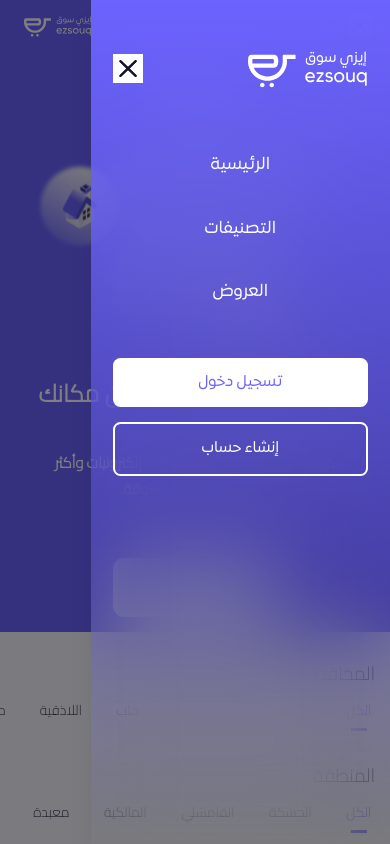
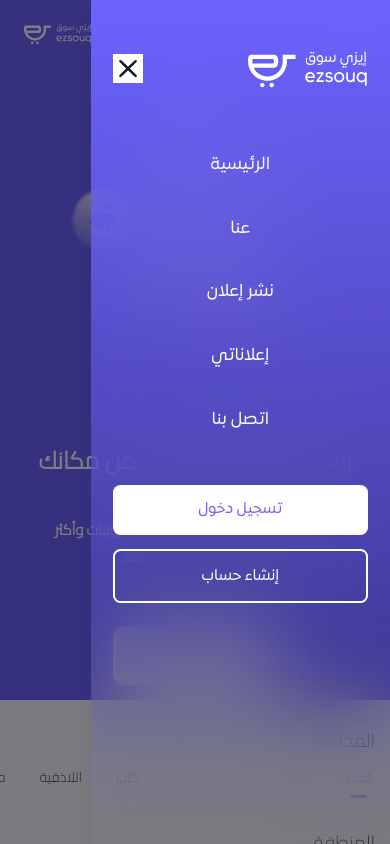
Before and after one commit to AhmadMostafaHamdo/ezsouq, a React (Vite) app: page / in a window 390 px wide. Both pictures are taken after a click on the button 360 px from the left and 26 px from the top of the page. Shown: the top 844 px of the page. Built offline with nearby package versions, Linux system fonts and the light colour scheme.

Commit message:
responsive for mobile

```diff
--- a/src/components/common/Header.jsx
+++ b/src/components/common/Header.jsx
@@ -3,8 +3,38 @@ import { Link } from "react-router-dom";
 import logo from "../../assets/images/logoWithTitleWhite.svg";
 import menuIcon from "../../assets/images/menu.svg";
 import searchIcon from "../../assets/images/search.svg";
-import close from "../../assets/images/close.png";
+import closeIcon from "../../assets/images/close.png";
 import SearchInput from "./SearchInput";
+import { ulLinks } from "../../data/filterData";
+
+const AuthLinks = ({ isMobile = false }) => (
+  <div
+    className={`flex ${
+      isMobile ? "flex-col space-y-4" : "items-center space-x-reverse space-x-4"
+    }`}
+  >
+    <Link
+      to="/login"
+      className={`px-6 py-3 rounded-lg font-medium text-center ${
+        isMobile
+          ? "bg-white hover:bg-gray-100 text-primary"
+          : "bg-secondary hover:bg-secondary-dark text-primary text-nowrap"
+      }`}
+    >
+      تسجيل دخول
+    </Link>
+    <Link
+      to="/register"
+      className={`px-6 py-3 rounded-lg font-medium text-nowrap text-center ${
+        isMobile
+          ? "text-white border-2 border-white"
+          : "text-white hover:text-secondary"
+      }`}
+    >
+      إنشاء حساب
+    </Link>
+  </div>
+);
 
 const Header = () => {
   const [isSidebarOpen, setIsSidebarOpen] = useState(false);
@@ -14,98 +44,97 @@ const Header = () => {
   const toggleSearch = () => setIsSearchVisible(!isSearchVisible);
 
   return (
-    <header className="bg-primary text-white  md:px-12 lg:px-20 md:py-6 shadow-md">
-      <div className="flex items-center justify-between container">
+    <header className="bg-primary text-white shadow-md py-2 md:px-12 lg:px-20 md:py-6">
+      <div className="container flex items-center justify-between">
+        {/* Mobile Menu Button */}
         <button
           onClick={toggleSidebar}
-          className="md:hidden w-8 h-8 flex items-center justify-center"
+          className="flex items-center justify-center w-8 h-8 md:hidden"
           aria-label="Toggle menu"
         >
           <img
-            src={isSidebarOpen ? close : menuIcon}
+            src={isSidebarOpen ? closeIcon : menuIcon}
             alt={isSidebarOpen ? "Close menu" : "Open menu"}
             className="w-6 h-6"
           />
         </button>
 
-        <div className="flex-center">
+        {/* Mobile Search Button */}
+        <div className="flex-center md:hidden">
           <button
             onClick={toggleSearch}
-            className="md:hidden w-8 h-8 flex items-center justify-center"
+            className="flex items-center justify-center w-8 h-8"
             aria-label="Toggle search"
           >
             <img src={searchIcon} alt="Search" className="w-5 h-5" />
           </button>
         </div>
 
+        {/* Mobile Search Input */}
         {isSearchVisible && (
           <div className="mt-3 md:hidden">
-            <SearchInput mobile />
+            <SearchInput isMobile />
           </div>
         )}
 
-        <div className="flex-1 flex justify-end ml-[-2.1rem] md:flex-none ">
+        {/* Logo */}
+        <div className="flex-1 flex justify-end ml-[-2.1rem] md:flex-none">
           <img
             src={logo}
             alt="Logo"
-            className="w-40 h-14 md:scale-[1.7] object-contain"
+            className="object-contain w-40 h-14 md:scale-[1.7]"
           />
         </div>
 
+        {/* Desktop Search Input */}
         <div className="hidden md:flex flex-1 mx-8 max-w-xl h-12 bg-main rounded-lg shadow-sm">
           <SearchInput />
         </div>
 
+        {/* Desktop Auth Links */}
         <div className="hidden md:flex items-center justify-start w-[14.75rem] text-sm space-x-reverse space-x-4">
           <AuthLinks />
         </div>
       </div>
 
+      {/* Mobile Sidebar */}
       {isSidebarOpen && (
         <div className="fixed inset-0 z-50 flex">
           <div
             className="fixed inset-0 bg-black bg-opacity-50"
             onClick={toggleSidebar}
+            aria-hidden="true"
           />
-          <div className="relative z-10  backdrop-blur-[38.1px] w-80 h-full bg-gradient-to-b  from-primary to-primary-dark p-6 shadow-xl">
-            <div className="flex justify-between items-center mb-8">
+
+          <div className="relative z-10 w-80 h-full bg-gradient-to-b from-primary to-primary-dark p-6 shadow-xl backdrop-blur-[38.1px]">
+            <div className="flex items-center justify-between mb-8">
               <img src={logo} alt="Logo" className="w-32 h-auto" />
-              <button onClick={toggleSidebar} className="text-white">
-                <img src={close} alt="Close" className="w-8 h-8" />
+              <button
+                onClick={toggleSidebar}
+                className="text-white"
+                aria-label="Close sidebar"
+              >
+                <img src={closeIcon} alt="Close" className="w-8 h-8" />
               </button>
             </div>
 
             <nav className="mt-8">
               <ul className="space-y-6 text-lg">
-                <li className="text-center">
-                  <Link
-                    to="/"
-                    className="block py-2 hover:text-secondary transition-colors"
-                  >
-                    الرئيسية
-                  </Link>
-                </li>
-                <li className="text-center">
-                  <Link
-                    to="/about"
-                    className="block py-2 hover:text-secondary transition-colors"
-                  >
-                    التصنيفات
-                  </Link>
-                </li>
-                <li className="text-center">
-                  <Link
-                    to="/services"
-                    className="block py-2 hover:text-secondary transition-colors"
-                  >
-                    العروض
-                  </Link>
-                </li>
+                {ulLinks.map(({ link, name }) => (
+                  <li className="text-center" key={link}>
+                    <Link
+                      to={link}
+                      className="block py-2 transition-colors hover:text-secondary"
+                    >
+                      {name}
+                    </Link>
+                  </li>
+                ))}
               </ul>
             </nav>
 
             <div className="mt-12">
-              <AuthLinks mobile />
+              <AuthLinks isMobile />
             </div>
           </div>
         </div>
@@ -114,35 +143,4 @@ const Header = () => {
   );
 };
 
-<SearchInput />;
-
-const AuthLinks = ({ mobile = false }) => (
-  <div
-    className={`flex ${
-      mobile ? "flex-col space-y-4" : "items-center space-x-reverse space-x-4"
-    }`}
-  >
-    <Link
-      to="/login"
-      className={`px-6 py-3 rounded-lg font-medium text-center ${
-        mobile
-          ? "bg-white hover:bg-gray-100 text-primary"
-          : "bg-secondary hover:bg-secondary-dark text-primary text-nowrap"
-      }`}
-    >
-      تسجيل دخول
-    </Link>
-    <Link
-      to="/register"
-      className={`px-6 py-3 rounded-lg font-medium text-nowrap text-center ${
-        mobile
-          ? "text-white border-2 border-solid border-white "
-          : "text-white hover:text-secondary"
-      }`}
-    >
-      إنشاء حساب
-    </Link>
-  </div>
-);
-
 export default Header;
--- a/src/components/common/SearchInput.jsx
+++ b/src/components/common/SearchInput.jsx
@@ -28,6 +28,7 @@ const SearchInput = ({ mobile = false }) => {
           placeholder="ابحث هنا..."
         />
         <button
+
           type="submit"
           className="ml-3 mr-2 w-5 h-5 text-gray-500 md:hidden"
         >
--- a/src/components/main/Main.jsx
+++ b/src/components/main/Main.jsx
@@ -1,30 +1,37 @@
 import { Link } from "react-router";
 import Lottie from "lottie-react";
 import animationData from "../../assets/lottifiles/web home animation.json";
-const  Main = () => {
+
+const Main = () => {
   return (
-    <div className="md:h-[636px] w-[100vw]  pb-4 md:px-20 text-white font-sans flex-col-reverse md:flex-row flex   bg-primary">
-      <div className="w-[100vw] md:w-[50vw] flex flex-col items-center md:pr-[4.7rem] container">
-        <h1 className="text-[24px] md:text-[1.5rem] lg:text-[2.25rem]  text-nowrap mt-6 font-[800] md:mt-[161px]">
+    <div className="flex w-screen flex-col-reverse bg-primary pb-4 font-sans text-white md:h-[636px] md:flex-row md:px-20">
+      {/* Text Content Section */}
+      <div className="container flex w-screen flex-col items-center md:w-[50vw] md:pr-0 lg:pr-[4.7rem]">
+        <h1 className="mt-20 text-nowrap text-[24px] font-[800] md:text-[1.5rem] lg:text-[2.25rem]">
           بيع، اشتري، وابدأ تجارتك من مكانك
         </h1>
-        <p className="w-[464px] font-bold text-center mt-[2.3rem] text-[1rem]">
+
+        <p className="mt-[2.3rem] w-[464px] text-center text-[1rem] font-bold">
           كل ما تحتاجه من عقارات، سيارات، إلكترونيات وأكثر <br />
           في منصة سورية موثوقة.
         </p>
+
         <Link
           to=""
-          className="rounded-xl  mt-[55px] bg-white w-[42vw] md:w-[262px] h-[7vh] md:h-[70px] font-bold text-primary block flex-center text-[1rem]"
+          className="mt-[55px] block h-[7vh] w-[42vw] flex-center rounded-xl bg-white text-[1rem] font-bold text-primary md:h-[70px] md:w-[262px]"
         >
           نشر إعلان
         </Link>
       </div>
-      <div className="w-full flex justify-center  md:justify-end items-center">
-        <div className="w-[70%]  transform ml-[-2rem] md:ml-20    md:translate-x-[0px] md:-translate-y-[10vh] scale-[1.3]">
+
+      {/* Animation Section */}
+      <div className="flex w-full items-center justify-center md:justify-end">
+        <div className="ml-[-2rem] w-[70%] transform md:ml-20 md:-translate-x-[2rem] md:-translate-y-[20vh] md:scale-[2.2] lg:-translate-y-[13vh] lg:translate-x-[0px] lg:scale-[1.3]">
           <Lottie animationData={animationData} loop={false} />
         </div>
       </div>
     </div>
   );
 };
+
 export default Main;
```
